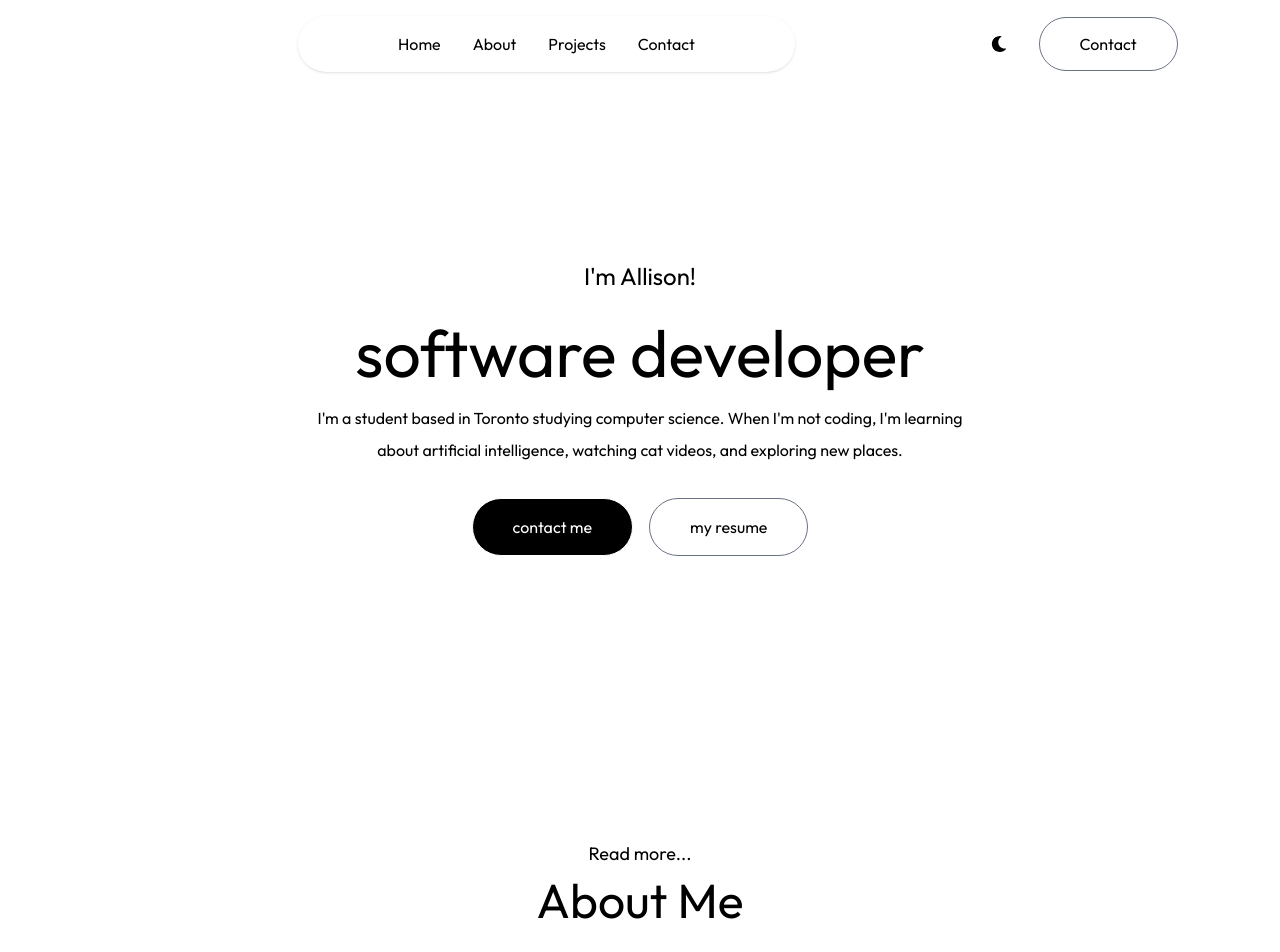
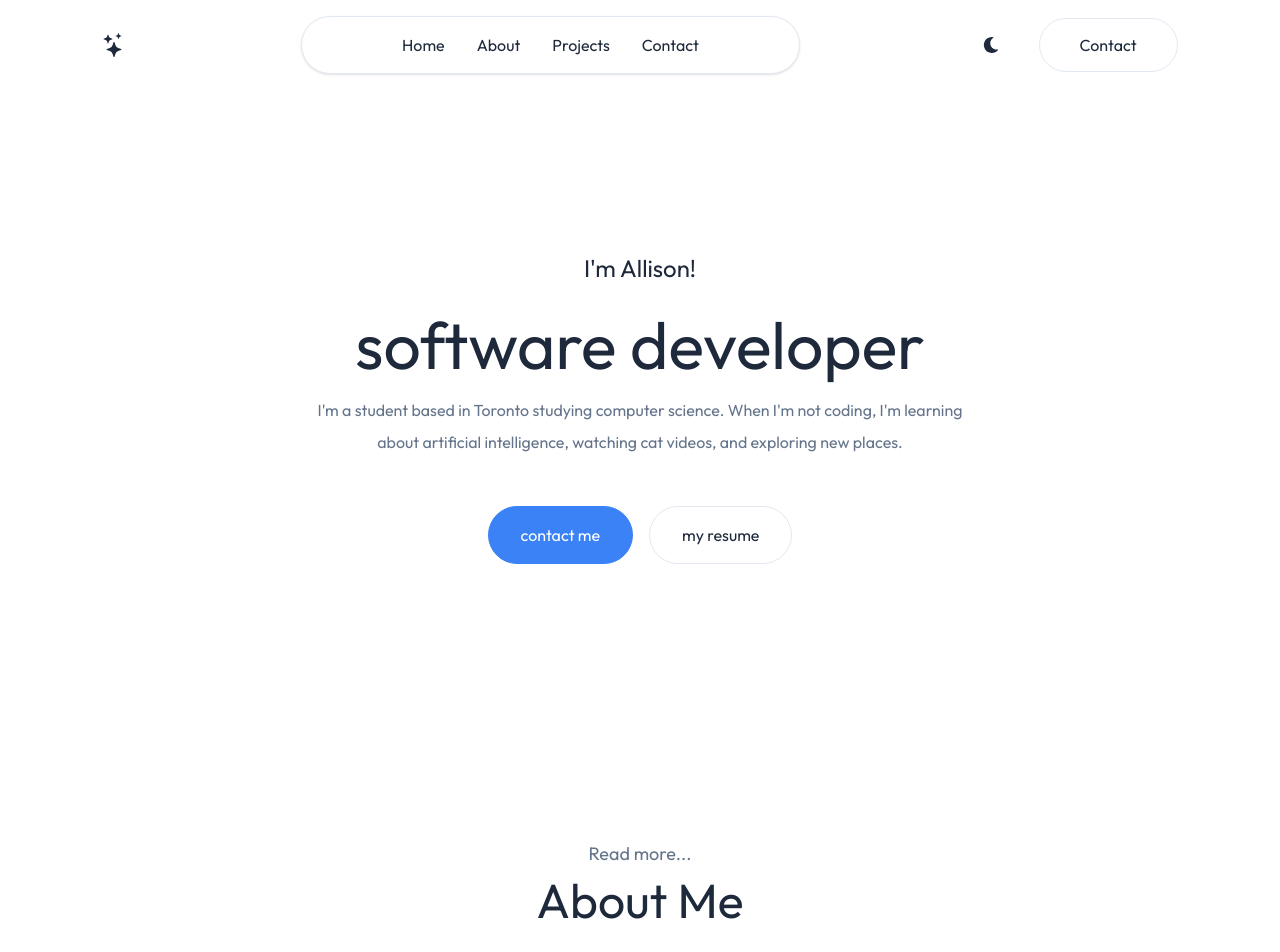
Before and after one commit to allison-stack/personal-portfolio, a Next.js app: page / in a window 1280 px wide. Shown: the top 952 px of the page. Built offline with nearby package versions, Linux system fonts and the light colour scheme; a web font is replaced by a local one.

Commit message:
add light/dark mode functionality

```diff
--- a/app/components/About.jsx
+++ b/app/components/About.jsx
@@ -2,22 +2,22 @@ import React from 'react'
 
 const About = () => {
   return (
-    <div id='about' className='w-full px-[12%]
-     py-10 scroll-mt-20'>
-        <h4 className='text-center mb-2 text-lg font-Ovo'>Read more...</h4>
-        <h2 className='text-center text-5xl font-Ovo'>About Me</h2>
+    <div id='about' className='w-full px-[12%] py-10 scroll-mt-20 fade-in-up' style={{backgroundColor: 'var(--bg-primary)'}}>
+        <h4 className='text-center mb-2 text-lg font-Ovo' style={{color: 'var(--text-secondary)'}}>Read more...</h4>
+        <h2 className='text-center text-5xl font-Ovo' style={{color: 'var(--text-primary)'}}>About Me</h2>
         <div className='flex w-full flex-col lg:flex-row items-center gap-20 my-10'>
-            <div className='flex-1'>
-                <p>
+            <div className='flex-1 space-y-4'>
+                <p style={{color: 'var(--text-primary)'}}>
                     I'm someone who loves picking up new things/experiences. I enjoy all things tech, food, sports, science, and much more. My willingness to explore results in more hobbies being made.
                 </p>
-                <br />
-                <p>
+                <p style={{color: 'var(--text-primary)'}}>
                     I rotate through many hobbies. I go hiking, play badminton with friends, stargaze, and I'm currently aiming to eat my way through popular restaurants in Markham.
                 </p>
-                <ul>
-                    <li>insert pictures</li>
-                </ul>
+                <div className="mt-6 p-4 rounded-lg" style={{backgroundColor: 'var(--bg-secondary)'}}>
+                    <p className="text-sm" style={{color: 'var(--text-muted)'}}>
+                        📸 Photo gallery coming soon...
+                    </p>
+                </div>
             </div>
         </div>
     </div>
--- a/app/components/Header.jsx
+++ b/app/components/Header.jsx
@@ -2,22 +2,22 @@ import React from 'react'
 
 const Header = () => {
   return (
-    <div className='w-11/12 max-w-3xl text-center mx-auto h-screen flex flex-col items-center justify-center gap-4'>
+    <div id="home" className='w-11/12 max-w-3xl text-center mx-auto h-screen flex flex-col items-center justify-center gap-4'>
         <div>
 
         </div>
-        <h3 className='flex items-end gap-2 text-xl md:text-2xl mb-3 font-Ovo'>
+        <h3 className='flex items-end gap-2 text-xl md:text-2xl mb-3 font-Ovo' style={{color: 'var(--text-primary)'}}>
             I'm Allison!
         </h3>
-        <h1 className='text-3xl sm:text-6xl lg:text-[66px] font-Ovo'>
+        <h1 className='text-3xl sm:text-6xl lg:text-[66px] font-Ovo' style={{color: 'var(--text-primary)'}}>
             software developer
         </h1>
-        <p className='max-w-2xl mx-auto font-Ovo'>
+        <p className='max-w-2xl mx-auto font-Ovo' style={{color: 'var(--text-secondary)'}}>
             I'm a student based in Toronto studying computer science. When I'm not coding, I'm learning about artificial intelligence, watching cat videos, and exploring new places.
         </p>
-        <div className="flex flex-col sm:flex-row items-center gap-4 mt-4">
-            <a href="#contact" className="px-10 py-3 border border-white rounded-full bg-black text-white flex items-center gap-2">contact me</a>
-            <a href="/resume.pdf" download className="px-10 py-3 border rounded-full border-gray-500 flex items-center gap-2">my resume</a>
+        <div className="flex flex-col sm:flex-row items-center gap-4 mt-8">
+            <a href="#contact" className="px-8 py-3 border rounded-full flex items-center gap-2 transition-all duration-200 hover:opacity-80 hover-lift" style={{borderColor: 'var(--accent-primary)', backgroundColor: 'var(--accent-primary)', color: 'white'}}>contact me</a>
+            <a href="/resume.pdf" download className="px-8 py-3 border rounded-full flex items-center gap-2 transition-all duration-200 hover:opacity-80 hover-lift" style={{borderColor: 'var(--border-primary)', color: 'var(--text-primary)'}}>my resume</a>
         </div>
     </div>
   )
--- a/app/components/Navbar.jsx
+++ b/app/components/Navbar.jsx
@@ -1,10 +1,12 @@
 import React, {useEffect, useRef, useState} from 'react'
-import { FaMoon } from 'react-icons/fa';
+import { FaMoon, FaSun } from 'react-icons/fa';
 import { MdOutlineMenu } from "react-icons/md";
 import { IoIosClose } from "react-icons/io";
+import { BsStars } from "react-icons/bs";
+import { useTheme } from '../context/ThemeContext';
 
 const Navbar = () => {
-
+    const { theme, toggleTheme } = useTheme();
     const [isScroll, setIsScroll] = useState(false);
     const sideMenuRef = useRef();
     const openMenu = () => {
@@ -26,34 +28,39 @@ const Navbar = () => {
 
   return (
     <>
-        <nav className={`w-full fixed px-5 lg:px-8 xl:px-[8%] py-4 flex items-center justify-between z-50 ${isScroll ? "bg-white backdrop-blur-lg shadow-sm bg-opacity-50" : ""}`}>
-            <a href="#top">
-
+        <nav className={`w-full fixed px-5 lg:px-8 xl:px-[8%] py-4 flex items-center justify-between z-50 transition-all duration-300 ${isScroll ? "backdrop-blur-lg shadow-sm" : ""}`} style={{backgroundColor: isScroll ? 'var(--bg-primary)' : 'transparent'}}>
+            <a href="#top" className="text-2xl font-Ovo font-bold" style={{color: 'var(--text-primary)'}}>
+                <BsStars />
             </a>
-            <ul className={`hidden md:flex items-center gap-15 lg:gap-8 rounded-full px-25 py-3 ${isScroll ? "" : "bg-white shadow-sm bg-opacity-50"} bg-white shadow-sm bg-opacity-50`}>
-                <li><a className='font-Ovo' href="#home">Home</a></li>
-                <li><a className='font-Ovo' href="#about">About</a></li>
-                <li><a className='font-Ovo' href="#projects">Projects</a></li>
-                <li><a className='font-Ovo' href="#contact">Contact</a></li>
+            <ul className={`hidden md:flex items-center gap-15 lg:gap-8 rounded-full px-25 py-3 transition-all duration-300 ${isScroll ? "shadow-sm" : "shadow-sm"}`} style={{backgroundColor: 'var(--bg-primary)', border: '1px solid var(--border-primary)'}}>
+                <li><a className='font-Ovo transition-colors duration-200 hover:opacity-70' style={{color: 'var(--text-primary)'}} href="#home">Home</a></li>
+                <li><a className='font-Ovo transition-colors duration-200 hover:opacity-70' style={{color: 'var(--text-primary)'}} href="#about">About</a></li>
+                <li><a className='font-Ovo transition-colors duration-200 hover:opacity-70' style={{color: 'var(--text-primary)'}} href="#projects">Projects</a></li>
+                <li><a className='font-Ovo transition-colors duration-200 hover:opacity-70' style={{color: 'var(--text-primary)'}} href="#contact">Contact</a></li>
             </ul>
             <div className='flex items-center gap-4'>
-                <button>
-                    <FaMoon />
+                <button
+                    onClick={toggleTheme}
+                    className="p-2 rounded-full transition-all duration-200 hover:bg-opacity-10 hover:bg-gray-500"
+                    style={{color: 'var(--text-primary)'}}
+                    aria-label="Toggle theme"
+                >
+                    {theme === 'light' ? <FaMoon /> : <FaSun />}
                 </button>
-                <a href="#contact" className='hidden lg:flex items-center gap-3 px-10 py-2.5 border border-gray-500 rounded-full ml-4'>Contact</a>
-                <button className='block md:hidden ml-3' onClick={openMenu}>
+                <a href="#contact" className='hidden lg:flex items-center gap-3 px-10 py-2.5 border rounded-full ml-4 transition-all duration-200 hover:opacity-70' style={{borderColor: 'var(--border-primary)', color: 'var(--text-primary)'}}>Contact</a>
+                <button className='block md:hidden ml-3' onClick={openMenu} style={{color: 'var(--text-primary)'}}>
                     <MdOutlineMenu className='h-7 w-7' />
                 </button>
             </div>
 
-            <ul ref={sideMenuRef} className='flex md:hidden flex-col gap-4 py-20 px-10 fixed -right-64 top-0 bottom-0 w-64 z-50 h-screen bg-blue-50 transition duration-500'>
+            <ul ref={sideMenuRef} className='flex md:hidden flex-col gap-4 py-20 px-10 fixed -right-64 top-0 bottom-0 w-64 z-50 h-screen transition duration-500' style={{backgroundColor: 'var(--bg-primary)'}}>
                 <div className='absolute right-6 top-6' onClick={closeMenu}>
-                    <IoIosClose className='h-10 w-10 cursor-pointer' />
+                    <IoIosClose className='h-10 w-10 cursor-pointer' style={{color: 'var(--text-primary)'}} />
                 </div>
-                <li><a onClick={closeMenu} href="#home">Home</a></li>
-                <li><a onClick={closeMenu} href="#about">About</a></li>
-                <li><a onClick={closeMenu} href="#projects">Projects</a></li>
-                <li><a onClick={closeMenu} href="#contact">Contact</a></li>
+                <li><a onClick={closeMenu} href="#home" className="font-Ovo transition-colors duration-200 hover:opacity-70" style={{color: 'var(--text-primary)'}}>Home</a></li>
+                <li><a onClick={closeMenu} href="#about" className="font-Ovo transition-colors duration-200 hover:opacity-70" style={{color: 'var(--text-primary)'}}>About</a></li>
+                <li><a onClick={closeMenu} href="#projects" className="font-Ovo transition-colors duration-200 hover:opacity-70" style={{color: 'var(--text-primary)'}}>Projects</a></li>
+                <li><a onClick={closeMenu} href="#contact" className="font-Ovo transition-colors duration-200 hover:opacity-70" style={{color: 'var(--text-primary)'}}>Contact</a></li>
             </ul>
         </nav>
     </>
--- /dev/null
+++ b/app/context/ThemeContext.jsx
@@ -0,0 +1,41 @@
+'use client';
+import React, { createContext, useContext, useEffect, useState } from 'react';
+
+const ThemeContext = createContext();
+
+export const useTheme = () => {
+  const context = useContext(ThemeContext);
+  if (!context) {
+    throw new Error('useTheme must be used within a ThemeProvider');
+  }
+  return context;
+};
+
+export const ThemeProvider = ({ children }) => {
+  const [theme, setTheme] = useState('light');
+
+  useEffect(() => {
+    const savedTheme = localStorage.getItem('theme');
+    if (savedTheme) {
+      setTheme(savedTheme);
+    } else {
+      const prefersDark = window.matchMedia('(prefers-color-scheme: dark)').matches;
+      setTheme(prefersDark ? 'dark' : 'light');
+    }
+  }, []);
+
+  useEffect(() => {
+    document.documentElement.setAttribute('data-theme', theme);
+    localStorage.setItem('theme', theme);
+  }, [theme]);
+
+  const toggleTheme = () => {
+    setTheme(prevTheme => prevTheme === 'light' ? 'dark' : 'light');
+  };
+
+  return (
+    <ThemeContext.Provider value={{ theme, toggleTheme }}>
+      {children}
+    </ThemeContext.Provider>
+  );
+};
--- a/app/globals.css
+++ b/app/globals.css
@@ -3,3 +3,94 @@
 * {
   font-family: Outfit;
 }
+
+/* Light theme (default) */
+:root {
+  --bg-primary: #ffffff;
+  --bg-secondary: #f8fafc;
+  --bg-tertiary: #f1f5f9;
+  --text-primary: #1e293b;
+  --text-secondary: #64748b;
+  --text-muted: #94a3b8;
+  --border-primary: #e2e8f0;
+  --border-secondary: #cbd5e1;
+  --accent-primary: #3b82f6;
+  --accent-secondary: #8b5cf6;
+  --shadow-sm: 0 1px 2px 0 rgb(0 0 0 / 0.05);
+  --shadow-md: 0 4px 6px -1px rgb(0 0 0 / 0.1), 0 2px 4px -2px rgb(0 0 0 / 0.1);
+  --shadow-lg: 0 10px 15px -3px rgb(0 0 0 / 0.1), 0 4px 6px -4px rgb(0 0 0 / 0.1);
+}
+
+/* Dark theme */
+[data-theme="dark"] {
+  --bg-primary: #0f172a;
+  --bg-secondary: #1e293b;
+  --bg-tertiary: #334155;
+  --text-primary: #f1f5f9;
+  --text-secondary: #cbd5e1;
+  --text-muted: #94a3b8;
+  --border-primary: #334155;
+  --border-secondary: #475569;
+  --accent-primary: #60a5fa;
+  --accent-secondary: #a78bfa;
+  --shadow-sm: 0 1px 2px 0 rgb(0 0 0 / 0.3);
+  --shadow-md: 0 4px 6px -1px rgb(0 0 0 / 0.3), 0 2px 4px -2px rgb(0 0 0 / 0.3);
+  --shadow-lg: 0 10px 15px -3px rgb(0 0 0 / 0.3), 0 4px 6px -4px rgb(0 0 0 / 0.3);
+}
+
+body {
+  background-color: var(--bg-primary);
+  color: var(--text-primary);
+  transition: background-color 0.3s ease, color 0.3s ease;
+}
+
+* {
+  transition: background-color 0.3s ease, color 0.3s ease, border-color 0.3s ease, box-shadow 0.3s ease;
+}
+
+button:focus,
+a:focus {
+  outline: 2px solid var(--accent-primary);
+  outline-offset: 2px;
+}
+
+@keyframes fadeInUp {
+  from {
+    opacity: 0;
+    transform: translateY(30px);
+  }
+  to {
+    opacity: 1;
+    transform: translateY(0);
+  }
+}
+
+.fade-in-up {
+  animation: fadeInUp 0.6s ease-out;
+}
+
+.hover-lift {
+  transition: transform 0.3s ease, box-shadow 0.3s ease;
+}
+
+.hover-lift:hover {
+  transform: translateY(-2px);
+  box-shadow: var(--shadow-lg);
+}
+
+::-webkit-scrollbar {
+  width: 8px;
+}
+
+::-webkit-scrollbar-track {
+  background: var(--bg-secondary);
+}
+
+::-webkit-scrollbar-thumb {
+  background: var(--border-secondary);
+  border-radius: 4px;
+}
+
+::-webkit-scrollbar-thumb:hover {
+  background: var(--text-muted);
+}
--- a/app/layout.js
+++ b/app/layout.js
@@ -1,5 +1,6 @@
 import { Outfit, Ovo } from "next/font/google";
 import "./globals.css";
+import { ThemeProvider } from "./context/ThemeContext";
 
 const outfit = Outfit({
   subsets: ["latin"], weight: ["400", "500", "600", "700"]
@@ -20,7 +21,9 @@ export default function RootLayout({ children }) {
       <body
         className={`${outfit.className} ${ovo.className} antialiased leading-8 overflow-x-hidden`}
       >
-        {children}
+        <ThemeProvider>
+          {children}
+        </ThemeProvider>
       </body>
     </html>
   );
```
